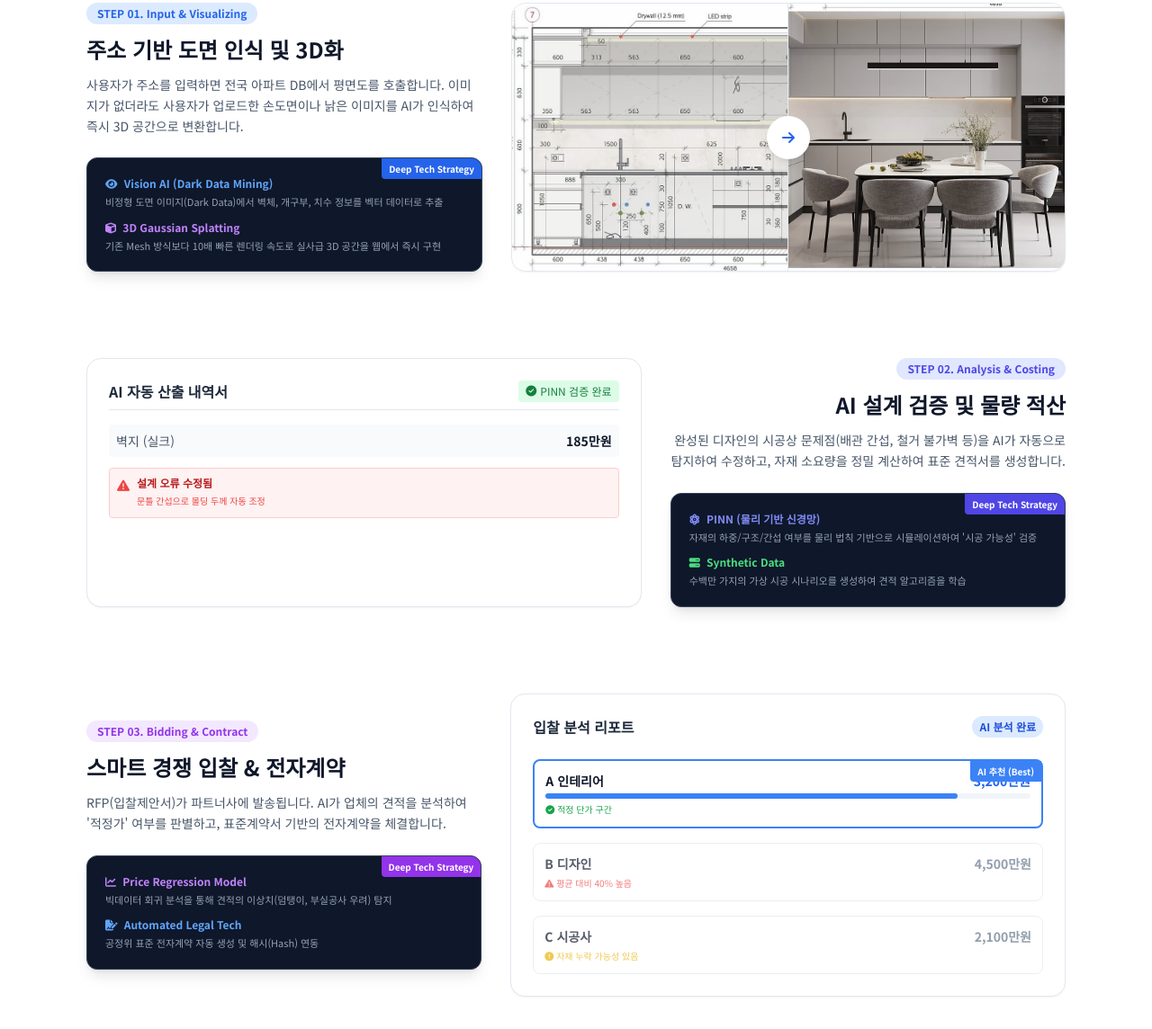
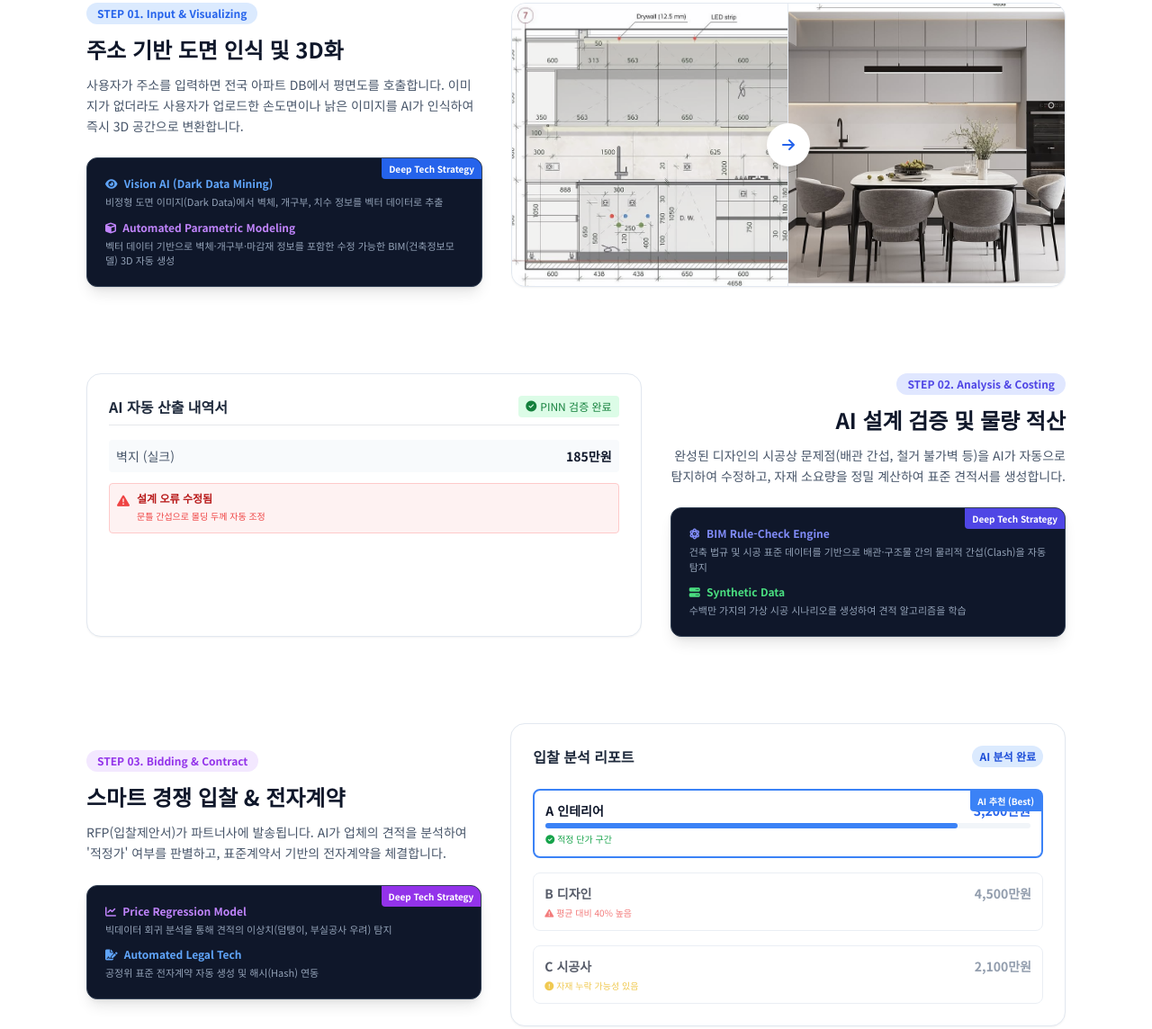
Before and after one commit to sanoi011/interior-pick, a plain HTML site: page index.html in a window 1280 px wide. Shown: the part 1069-2213 px from the top of the page at 90% size. Drawn offline with nearby package versions, Linux system fonts and the light colour scheme.

Commit message:
Update index.html

```diff
--- a/index.html
+++ b/index.html
@@ -168,7 +168,7 @@
                             <div class="absolute top-0 right-0 bg-blue-600 text-white text-[10px] px-2 py-1 font-bold rounded-bl">Deep Tech Strategy</div>
                             <div class="space-y-3">
                                 <div><div class="text-blue-400 text-xs font-bold mb-1"><i class="fas fa-eye mr-1"></i> Vision AI (Dark Data Mining)</div><p class="text-slate-400 text-[11px]">비정형 도면 이미지(Dark Data)에서 벽체, 개구부, 치수 정보를 벡터 데이터로 추출</p></div>
-                                <div><div class="text-purple-400 text-xs font-bold mb-1"><i class="fas fa-cube mr-1"></i> 3D Gaussian Splatting</div><p class="text-slate-400 text-[11px]">기존 Mesh 방식보다 10배 빠른 렌더링 속도로 실사급 3D 공간을 웹에서 즉시 구현</p></div>
+                                <div><div class="text-purple-400 text-xs font-bold mb-1"><i class="fas fa-cube mr-1"></i> Automated Parametric Modeling</div><p class="text-slate-400 text-[11px]">벡터 데이터 기반으로 벽체·개구부·마감재 정보를 포함한 수정 가능한 BIM(건축정보모델) 3D 자동 생성</p></div>
                             </div>
                         </div>
                     </div>
@@ -196,7 +196,7 @@
                         <div class="bg-slate-900 rounded-xl p-5 border border-slate-700 shadow-lg relative overflow-hidden text-left">
                             <div class="absolute top-0 right-0 bg-indigo-600 text-white text-[10px] px-2 py-1 font-bold rounded-bl">Deep Tech Strategy</div>
                             <div class="space-y-3">
-                                <div><div class="text-indigo-400 text-xs font-bold mb-1"><i class="fas fa-atom mr-1"></i> PINN (물리 기반 신경망)</div><p class="text-slate-400 text-[11px]">자재의 하중/구조/간섭 여부를 물리 법칙 기반으로 시뮬레이션하여 '시공 가능성' 검증</p></div>
+                                <div><div class="text-indigo-400 text-xs font-bold mb-1"><i class="fas fa-atom mr-1"></i> BIM Rule-Check Engine</div><p class="text-slate-400 text-[11px]">건축 법규 및 시공 표준 데이터를 기반으로 배관·구조물 간의 물리적 간섭(Clash)을 자동 탐지</p></div>
                                 <div><div class="text-green-400 text-xs font-bold mb-1"><i class="fas fa-server mr-1"></i> Synthetic Data</div><p class="text-slate-400 text-[11px]">수백만 가지의 가상 시공 시나리오를 생성하여 견적 알고리즘을 학습</p></div>
                             </div>
                         </div>
@@ -316,7 +316,7 @@
                         <div class="w-10 h-10 rounded-lg bg-purple-500/20 flex items-center justify-center text-purple-400"><i class="fas fa-atom text-xl"></i></div>
                         <span class="text-xs font-mono text-purple-400 bg-purple-900/50 px-2 py-1 rounded border border-purple-500/30">Modeling</span>
                     </div>
-                    <h4 class="text-lg font-bold text-white mb-2">3DGS & PINN</h4>
+                    <h4 class="text-lg font-bold text-white mb-2">Automated Parametric Modeling & BIM Rule-Check Engine</h4>
                     <p class="text-xs text-slate-400 mb-4 h-12 leading-relaxed"><strong>3D Gaussian Splatting</strong>으로 초고해상도 복원, <strong>PINN</strong>으로 물리적 안정성 검증.</p>
                 </div>
                 <!-- Stage 3 -->
```
